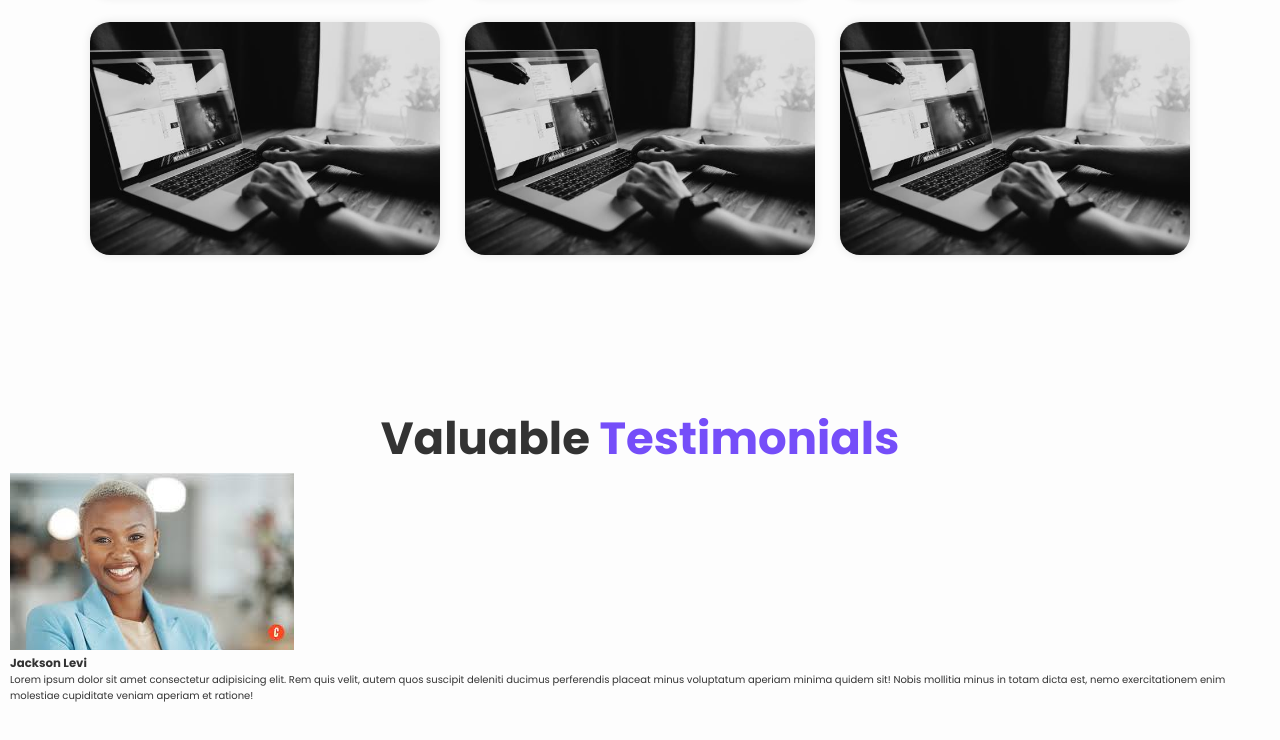
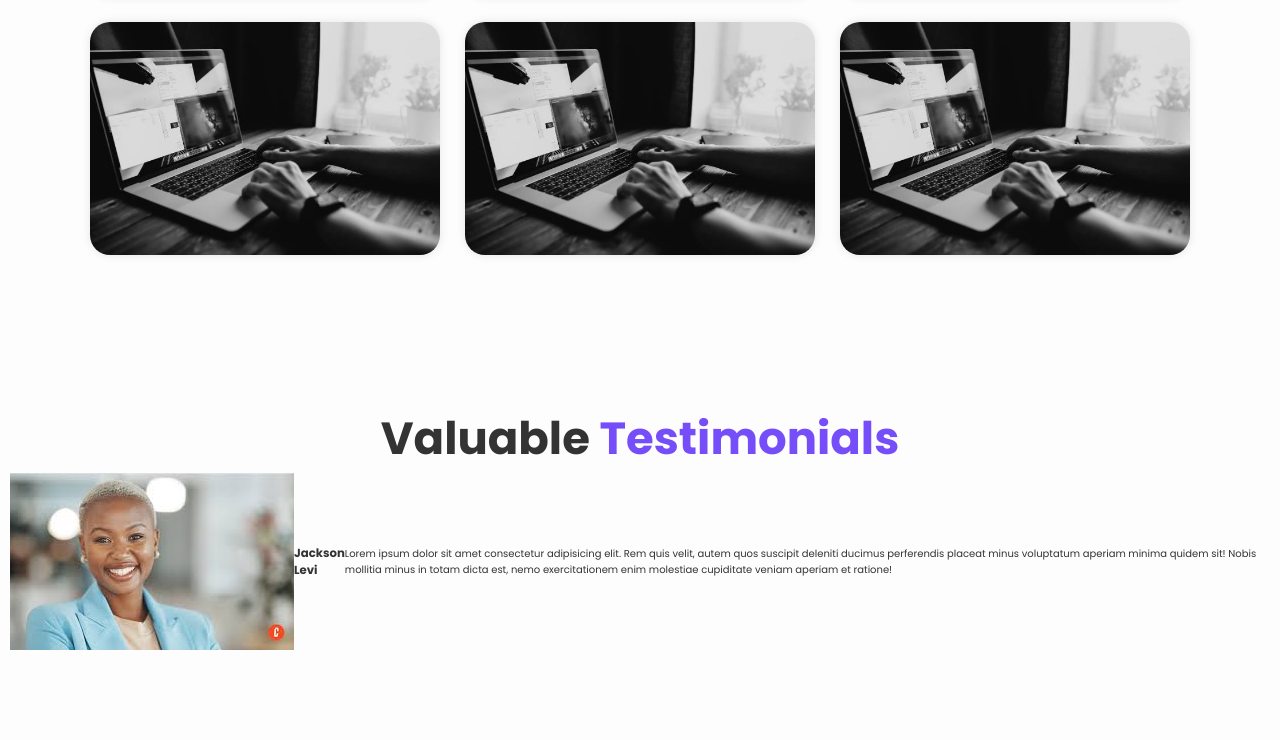
Before and after one commit to bradyn-page/project01, a plain HTML site: page index.html in a window 1280 px wide. Shown: the part 2839-3579 px from the top of the page. After the commit the page ends 3539 px from the top, so only its background shows below. Drawn offline with nearby package versions, Linux system fonts and the light colour scheme.

Commit message:
Update styles.css

```diff
--- a/css/styles.css
+++ b/css/styles.css
@@ -426,4 +426,7 @@ span {
     padding: 5rem;
 }
 
-.testimonial-slide
+.testimonial-content .testimonial-slide {
+    display: flex;
+    align-items: center;
+}
```
